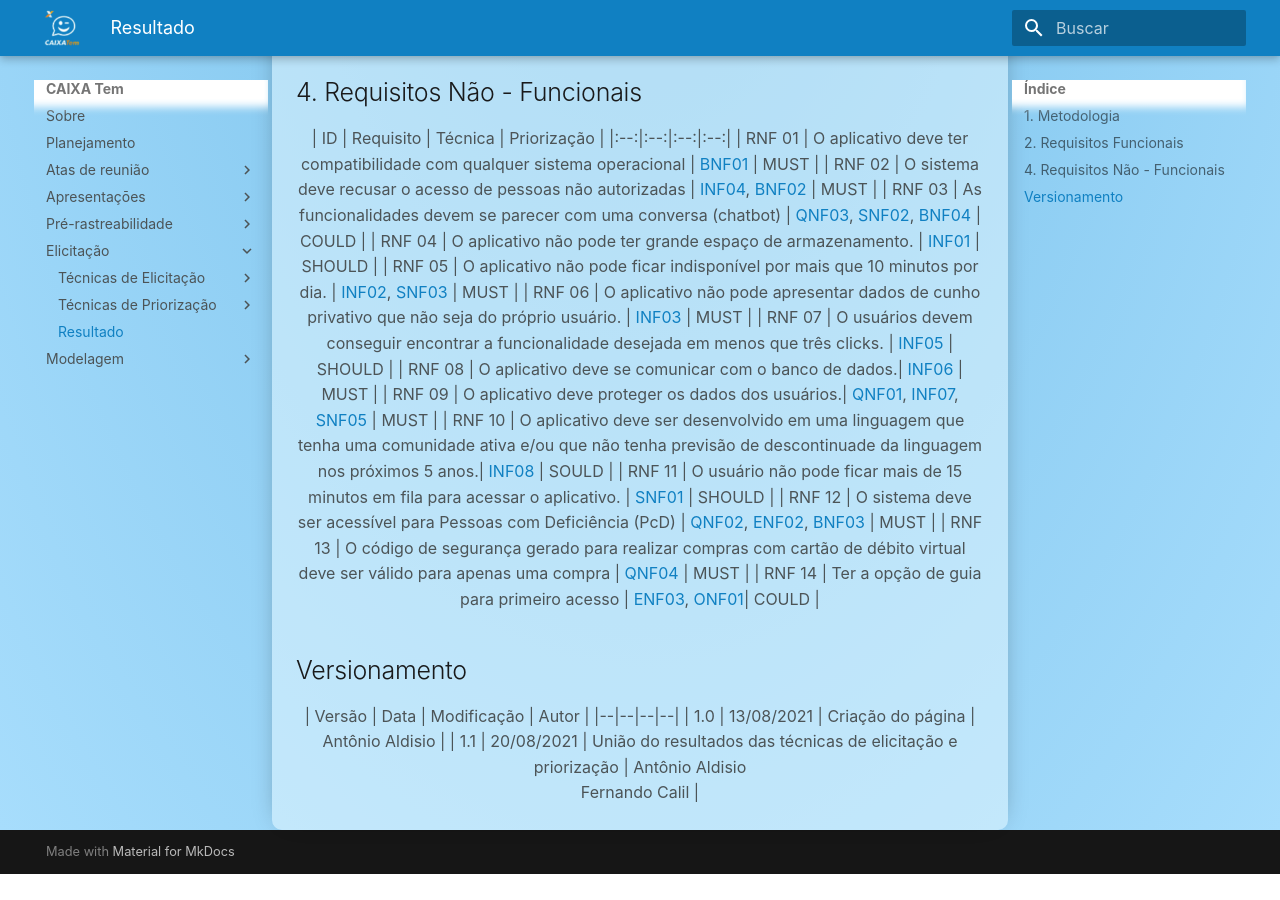
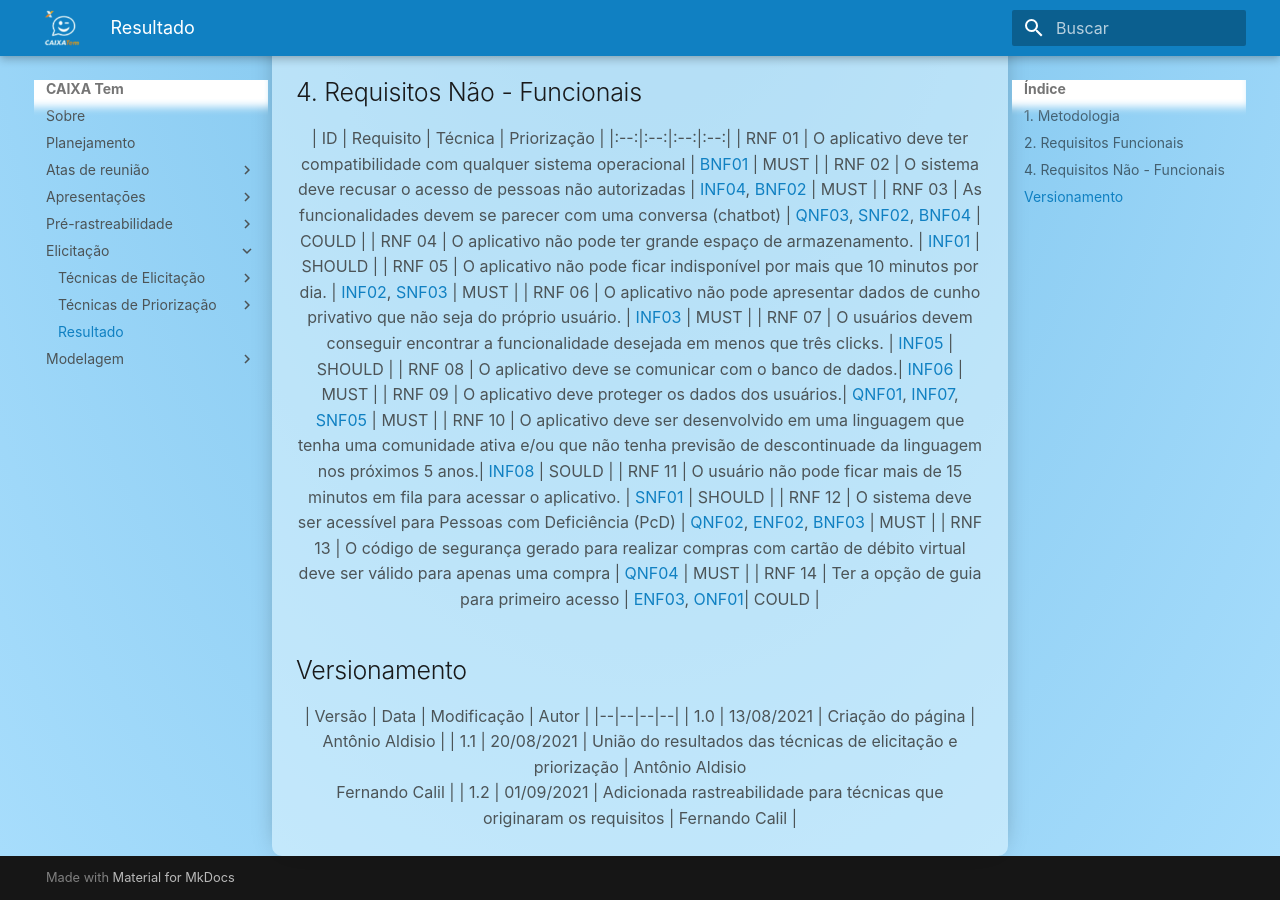
Before and after one commit to AntonioAldisio/2021.1-Caixa_Tem, an MkDocs documentation site: the page built from docs/Elicitacao/Resultado.md, in a window 1280 px wide and 900 px high, scrolled down 1568 px. Built offline with MkDocs 1.6.1 and Material for MkDocs 9.7.7, drawn with Linux system fonts in a browser that asks for light colours; some web fonts are replaced; before the commit the page ends 2442 px from its top, so only the background shows below that; some of the changed lines change nothing that is shown.

Commit message:
Corrigido erro de caminho da rastreabilidade

```diff
--- a/docs/Elicitacao/Resultado.md
+++ b/docs/Elicitacao/Resultado.md
@@ -16,47 +16,47 @@
 7. Analise de Documentos
 
 
-<p style="text-indent: 40px; align="justify"> Após discussão com o grupo, decidimos utilizar a técnica de priorização MoSCoW, pois a técnica é mais apropriada para o contexto do aplicativo.<a href="/Elicitacao/Priorizacao/moscow/">[1]</a></p>
+<p style="text-indent: 40px; align="justify"> Após discussão com o grupo, decidimos utilizar a técnica de priorização MoSCoW, pois a técnica é mais apropriada para o contexto do aplicativo.<a href="../Priorizacao/moscow/">[1]</a></p>
 
 ## 2. Requisitos Funcionais
 
 <center>
 
-| ID | Requisito | Técnica | <a href="/Elicitacao/Priorizacao/moscow/">Priorização</a> |
+| ID | Requisito | Técnica | <a href="../Priorizacao/moscow/">Priorização</a> |
 |:--:|:--:|:--:|:--:|
-| RF 01 | O usuário deve ser capaz de realizar cadastro | <a href="/Elicitacao/Tecnicas/brainstorm#BrainstormingFuncional">BF01</a>, <a href="/Elicitacao/Tecnicas/observacao#ObservaçãoFuncional">OF1</a>, <a href="/Elicitacao/Tecnicas/storytelling#StorytellingFuncional">SF01</a> | MUST |
-| RF 02 | O usuário deve ser capaz de realizar login | <a href="/Elicitacao/Tecnicas/inpeccao#IntrospecçãoFuncional">IF01</a>, <a href="/Elicitacao/Tecnicas/storytelling#StorytellingFuncional">SF02</a>, <a href="/Elicitacao/Tecnicas/brainstorm#BrainstormingFuncional">BF02</a>, <a href="/Elicitacao/Tecnicas/observacao#ObservaçãoFuncional">OF02</a> | MUST |
-| RF 03 | O usuário pode realizar pagamentos | <a href="/Elicitacao/Tecnicas/storytelling#StorytellingFuncional">SF08</a>, <a href="/Elicitacao/Tecnicas/brainstorm#BrainstormingFuncional">BF03</a> | SHOULD |
-| RF 04 | O usuário pode realizar pagamentos via boletos | <a href="/Elicitacao/Tecnicas/questionario#QuestionarioFuncional">QF06</a>, <a href="/Elicitacao/Tecnicas/entrevista#EntrevistaFuncional">EF06</a>, <a href="/Elicitacao/Tecnicas/inpeccao#IntrospecçãoFuncional">IF04</a> | SHOULD |
-| RF 05 | O usuário pode realizar pagamentos via PIX | <a href="/Elicitacao/Tecnicas/inpeccao#IntrospecçãoFuncional">IF05</a>, <a href="/Elicitacao/Tecnicas/observacao#ObservaçãoFuncional">OF09</a> | COULD |
-| RF 06 | O usuário tem que ser capaz de pagar praticamente qualquer tipo de conta nas Unidades Lotéricas| <a href="/Elicitacao/Tecnicas/inpeccao#IntrospecçãoFuncional">IF16</a> | SHOULD |
-| RF 07 | O usuário pode consultar saldo | <a href="/Elicitacao/Tecnicas/questionario#QuestionarioFuncional">QF02</a>, <a href="/Elicitacao/Tecnicas/entrevista#EntrevistaFuncional">EF05</a>, <a href="/Elicitacao/Tecnicas/inpeccao#IntrospecçãoFuncional">IF03</a>, <a href="/Elicitacao/Tecnicas/storytelling#StorytellingFuncional">SF06</a>, <a href="/Elicitacao/Tecnicas/brainstorm#BrainstormingFuncional">BF04</a>, <a href="/Elicitacao/Tecnicas/observacao#ObservaçãoFuncional">OF03</a>  | MUST |
-| RF 08 | O usuário pode consultar o extrato | <a href="/Elicitacao/Tecnicas/questionario#QuestionarioFuncional">QF03</a>, <a href="/Elicitacao/Tecnicas/inpeccao#IntrospecçãoFuncional">IF02</a>, <a href="/Elicitacao/Tecnicas/storytelling#StorytellingFuncional">SF07</a>, <a href="/Elicitacao/Tecnicas/brainstorm#BrainstormingFuncional">BF05</a>, <a href="/Elicitacao/Tecnicas/observacao#ObservaçãoFuncional">OF04</a>  | MUST |
-| RF 09 | O sistema deve gerar cartão de débito virtual | <a href="/Elicitacao/Tecnicas/questionario#QuestionarioFuncional">QF08</a>, <a href="/Elicitacao/Tecnicas/entrevista#EntrevistaFuncional">EF08</a>, <a href="/Elicitacao/Tecnicas/inpeccao#IntrospecçãoFuncional">IF19</a>, <a href="/Elicitacao/Tecnicas/brainstorm#BrainstormingFuncional">BF06</a> | SHOULD |
-| RF 10 | O usuário poderá sacar dinheiro em qualquer caixa eletrônico da caixa.| <a href="/Elicitacao/Tecnicas/entrevista#EntrevistaFuncional">EF03</a>, <a href="/Elicitacao/Tecnicas/storytelling#StorytellingFuncional">SF09</a>, <a href="/Elicitacao/Tecnicas/observacao#ObservaçãoFuncional">OF07</a>  | WOULD |
-| RF 11 | O sistema deve gerar código para saque | <a href="/Elicitacao/Tecnicas/questionario#QuestionarioFuncional">QF05</a>, <a href="/Elicitacao/Tecnicas/inpeccao#IntrospecçãoFuncional">IF08</a>, <a href="/Elicitacao/Tecnicas/brainstorm#BrainstormingFuncional">BF07</a> | COULD |
-| RF 12 | O usuário deve ser capaz de comprar na maquininha com QR code | <a href="/Elicitacao/Tecnicas/questionario#QuestionarioFuncional">QF07</a>, <a href="/Elicitacao/Tecnicas/entrevista#EntrevistaFuncional">EF07</a>, <a href="/Elicitacao/Tecnicas/inpeccao#IntrospecçãoFuncional">IF09</a>, <a href="/Elicitacao/Tecnicas/brainstorm#BrainstormingFuncional">BF08</a> | WOULD |
-| RF 13 | O usuário pode consultar informe de rendimentos | <a href="/Elicitacao/Tecnicas/brainstorm#BrainstormingFuncional">BF09</a> | WOULD |
-| RF 14 | O usuário pode realizar transferências | <a href="/Elicitacao/Tecnicas/questionario#QuestionarioFuncional">QF01</a>, <a href="/Elicitacao/Tecnicas/entrevista#EntrevistaFuncional">EF04</a>, <a href="/Elicitacao/Tecnicas/brainstorm#BrainstormingFuncional">BF10</a>, <a href="/Elicitacao/Tecnicas/observacao#ObservaçãoFuncional">OF05</a>, <a href="/Elicitacao/Tecnicas/observacao#ObservaçãoFuncional">OF08</a>   | MUST |
-| RF 15 | O usuário tem que ser capaz de realizar transferência via TED/DOC  | <a href="/Elicitacao/Tecnicas/inpeccao#IntrospecçãoFuncional">IF06</a> | MUST |
-| RF 16 | O usuário tem que ser capaz de realizar transferência via pix  | <a href="/Elicitacao/Tecnicas/inpeccao#IntrospecçãoFuncional">IF07</a> | MUST |
-| RF 17 | O usuário pode consultar comprovantes | <a href="/Elicitacao/Tecnicas/inpeccao#IntrospecçãoFuncional">IF20</a>, <a href="/Elicitacao/Tecnicas/brainstorm#BrainstormingFuncional">BF11</a> | MUST |
-| RF 18 | O usuário pode receber o seguro desemprego pelo app | <a href="/Elicitacao/Tecnicas/brainstorm#BrainstormingFuncional">BF12</a> | SHOULD |
-| RF 19 | O usuário tem que ser capaz de validar o dispositivo | <a href="/Elicitacao/Tecnicas/inpeccao#IntrospecçãoFuncional">IF11</a> | COULD |
-| RF 20 | O usuário tem que ser capaz de consultar Auxílio Emergencial| <a href="/Elicitacao/Tecnicas/inpeccao#IntrospecçãoFuncional">IF12</a> | MUST |
-| RF 21 | O usuário tem que ser capaz de consultar BEm | <a href="/Elicitacao/Tecnicas/inpeccao#IntrospecçãoFuncional">IF13</a> | COULD |
-| RF 22 | O usuário tem que ser capaz de consultar FGTS Emergencial | <a href="/Elicitacao/Tecnicas/inpeccao#IntrospecçãoFuncional">IF14</a> | COULD |
-| RF 23 | O usuário tem que ser capaz de consultar Bolsa Família| <a href="/Elicitacao/Tecnicas/inpeccao#IntrospecçãoFuncional">IF15</a> | COULD |
-| RF 24 | O usuário pode realizar recarga de celular | <a href="/Elicitacao/Tecnicas/inpeccao#IntrospecçãoFuncional">IF17</a>, <a href="/Elicitacao/Tecnicas/brainstorm#BrainstormingFuncional">BF13</a> | WOULD |
-| RF 25 | O usuário pode fazer recarga de transporte | <a href="/Elicitacao/Tecnicas/inpeccao#IntrospecçãoFuncional">IF23</a>, <a href="/Elicitacao/Tecnicas/brainstorm#BrainstormingFuncional">BF14</a> | WOULD |
-| RF 26 | O usuário tem que ser capaz de fazer recarga no aplicativo | <a href="/Elicitacao/Tecnicas/inpeccao#IntrospecçãoFuncional">IF22</a> | WOULD |
-| RF 27 | O usuário tem que ser capaz de acessar as informaçōes do NIS | <a href="/Elicitacao/Tecnicas/inpeccao#IntrospecçãoFuncional">IF21</a> | COULD |
-| RF 28 | O usuário tem que ser capaz de movimentar sua conta poupança social digital na CAIXA | <a href="/Elicitacao/Tecnicas/inpeccao#IntrospecçãoFuncional">IF18</a> | COULD |
-| RF 30 | O usuário poderá checar se está elegível a receber auxílio emergencial. | <a href="/Elicitacao/Tecnicas/storytelling#StorytellingFuncional">SF03</a>, <a href="/Elicitacao/Tecnicas/storytelling#StorytellingFuncional">SF10</a> | MUST |
-| RF 31 | O usuário pode checar o estado do seu auxílio emergencial. | <a href="/Elicitacao/Tecnicas/entrevista#EntrevistaFuncional">EF02</a>, <a href="/Elicitacao/Tecnicas/storytelling#StorytellingFuncional">SF04</a>, <a href="/Elicitacao/Tecnicas/observacao#ObservaçãoFuncional">OF06</a>  | MUST |
-| RF 32 | O usuário deverá ter acesso ao calendário que marca o dia que o seu auxílio será disponibilizado. | <a href="/Elicitacao/Tecnicas/storytelling#StorytellingFuncional">SF05</a> | MUST |
-| RF 33 | O usuário terá opção de contratar seguro apoio família. | <a href="/Elicitacao/Tecnicas/storytelling#StorytellingFuncional">SF11</a> | COULD |
-| RF 34 | O usuário terá opção de Selecionar funções favoritas. | <a href="/Elicitacao/Tecnicas/entrevista#EntrevistaFuncional">EF01</a> | WOULD |
+| RF 01 | O usuário deve ser capaz de realizar cadastro | <a href="../Tecnicas/brainstorm#BrainstormingFuncional">BF01</a>, <a href="../Tecnicas/observacao#ObservaçãoFuncional">OF1</a>, <a href="../Tecnicas/storytelling#StorytellingFuncional">SF01</a> | MUST |
+| RF 02 | O usuário deve ser capaz de realizar login | <a href="../Tecnicas/inpeccao#IntrospecçãoFuncional">IF01</a>, <a href="../Tecnicas/storytelling#StorytellingFuncional">SF02</a>, <a href="../Tecnicas/brainstorm#BrainstormingFuncional">BF02</a>, <a href="../Tecnicas/observacao#ObservaçãoFuncional">OF02</a> | MUST |
+| RF 03 | O usuário pode realizar pagamentos | <a href="../Tecnicas/storytelling#StorytellingFuncional">SF08</a>, <a href="../Tecnicas/brainstorm#BrainstormingFuncional">BF03</a> | SHOULD |
+| RF 04 | O usuário pode realizar pagamentos via boletos | <a href="../Tecnicas/questionario#QuestionarioFuncional">QF06</a>, <a href="../Tecnicas/entrevista#EntrevistaFuncional">EF06</a>, <a href="../Tecnicas/inpeccao#IntrospecçãoFuncional">IF04</a> | SHOULD |
+| RF 05 | O usuário pode realizar pagamentos via PIX | <a href="../Tecnicas/inpeccao#IntrospecçãoFuncional">IF05</a>, <a href="../Tecnicas/observacao#ObservaçãoFuncional">OF09</a> | COULD |
+| RF 06 | O usuário tem que ser capaz de pagar praticamente qualquer tipo de conta nas Unidades Lotéricas| <a href="../Tecnicas/inpeccao#IntrospecçãoFuncional">IF16</a> | SHOULD |
+| RF 07 | O usuário pode consultar saldo | <a href="../Tecnicas/questionario#QuestionarioFuncional">QF02</a>, <a href="../Tecnicas/entrevista#EntrevistaFuncional">EF05</a>, <a href="../Tecnicas/inpeccao#IntrospecçãoFuncional">IF03</a>, <a href="../Tecnicas/storytelling#StorytellingFuncional">SF06</a>, <a href="../Tecnicas/brainstorm#BrainstormingFuncional">BF04</a>, <a href="../Tecnicas/observacao#ObservaçãoFuncional">OF03</a>  | MUST |
+| RF 08 | O usuário pode consultar o extrato | <a href="../Tecnicas/questionario#QuestionarioFuncional">QF03</a>, <a href="../Tecnicas/inpeccao#IntrospecçãoFuncional">IF02</a>, <a href="../Tecnicas/storytelling#StorytellingFuncional">SF07</a>, <a href="../Tecnicas/brainstorm#BrainstormingFuncional">BF05</a>, <a href="../Tecnicas/observacao#ObservaçãoFuncional">OF04</a>  | MUST |
+| RF 09 | O sistema deve gerar cartão de débito virtual | <a href="../Tecnicas/questionario#QuestionarioFuncional">QF08</a>, <a href="../Tecnicas/entrevista#EntrevistaFuncional">EF08</a>, <a href="../Tecnicas/inpeccao#IntrospecçãoFuncional">IF19</a>, <a href="../Tecnicas/brainstorm#BrainstormingFuncional">BF06</a> | SHOULD |
+| RF 10 | O usuário poderá sacar dinheiro em qualquer caixa eletrônico da caixa.| <a href="../Tecnicas/entrevista#EntrevistaFuncional">EF03</a>, <a href="../Tecnicas/storytelling#StorytellingFuncional">SF09</a>, <a href="../Tecnicas/observacao#ObservaçãoFuncional">OF07</a>  | WOULD |
+| RF 11 | O sistema deve gerar código para saque | <a href="../Tecnicas/questionario#QuestionarioFuncional">QF05</a>, <a href="../Tecnicas/inpeccao#IntrospecçãoFuncional">IF08</a>, <a href="../Tecnicas/brainstorm#BrainstormingFuncional">BF07</a> | COULD |
+| RF 12 | O usuário deve ser capaz de comprar na maquininha com QR code | <a href="../Tecnicas/questionario#QuestionarioFuncional">QF07</a>, <a href="../Tecnicas/entrevista#EntrevistaFuncional">EF07</a>, <a href="../Tecnicas/inpeccao#IntrospecçãoFuncional">IF09</a>, <a href="../Tecnicas/brainstorm#BrainstormingFuncional">BF08</a> | WOULD |
+| RF 13 | O usuário pode consultar informe de rendimentos | <a href="../Tecnicas/brainstorm#BrainstormingFuncional">BF09</a> | WOULD |
+| RF 14 | O usuário pode realizar transferências | <a href="../Tecnicas/questionario#QuestionarioFuncional">QF01</a>, <a href="../Tecnicas/entrevista#EntrevistaFuncional">EF04</a>, <a href="../Tecnicas/brainstorm#BrainstormingFuncional">BF10</a>, <a href="../Tecnicas/observacao#ObservaçãoFuncional">OF05</a>, <a href="../Tecnicas/observacao#ObservaçãoFuncional">OF08</a>   | MUST |
+| RF 15 | O usuário tem que ser capaz de realizar transferência via TED/DOC  | <a href="../Tecnicas/inpeccao#IntrospecçãoFuncional">IF06</a> | MUST |
+| RF 16 | O usuário tem que ser capaz de realizar transferência via pix  | <a href="../Tecnicas/inpeccao#IntrospecçãoFuncional">IF07</a> | MUST |
+| RF 17 | O usuário pode consultar comprovantes | <a href="../Tecnicas/inpeccao#IntrospecçãoFuncional">IF20</a>, <a href="../Tecnicas/brainstorm#BrainstormingFuncional">BF11</a> | MUST |
+| RF 18 | O usuário pode receber o seguro desemprego pelo app | <a href="../Tecnicas/brainstorm#BrainstormingFuncional">BF12</a> | SHOULD |
+| RF 19 | O usuário tem que ser capaz de validar o dispositivo | <a href="../Tecnicas/inpeccao#IntrospecçãoFuncional">IF11</a> | COULD |
+| RF 20 | O usuário tem que ser capaz de consultar Auxílio Emergencial| <a href="../Tecnicas/inpeccao#IntrospecçãoFuncional">IF12</a> | MUST |
+| RF 21 | O usuário tem que ser capaz de consultar BEm | <a href="../Tecnicas/inpeccao#IntrospecçãoFuncional">IF13</a> | COULD |
+| RF 22 | O usuário tem que ser capaz de consultar FGTS Emergencial | <a href="../Tecnicas/inpeccao#IntrospecçãoFuncional">IF14</a> | COULD |
+| RF 23 | O usuário tem que ser capaz de consultar Bolsa Família| <a href="../Tecnicas/inpeccao#IntrospecçãoFuncional">IF15</a> | COULD |
+| RF 24 | O usuário pode realizar recarga de celular | <a href="../Tecnicas/inpeccao#IntrospecçãoFuncional">IF17</a>, <a href="../Tecnicas/brainstorm#BrainstormingFuncional">BF13</a> | WOULD |
+| RF 25 | O usuário pode fazer recarga de transporte | <a href="../Tecnicas/inpeccao#IntrospecçãoFuncional">IF23</a>, <a href="../Tecnicas/brainstorm#BrainstormingFuncional">BF14</a> | WOULD |
+| RF 26 | O usuário tem que ser capaz de fazer recarga no aplicativo | <a href="../Tecnicas/inpeccao#IntrospecçãoFuncional">IF22</a> | WOULD |
+| RF 27 | O usuário tem que ser capaz de acessar as informaçōes do NIS | <a href="../Tecnicas/inpeccao#IntrospecçãoFuncional">IF21</a> | COULD |
+| RF 28 | O usuário tem que ser capaz de movimentar sua conta poupança social digital na CAIXA | <a href="../Tecnicas/inpeccao#IntrospecçãoFuncional">IF18</a> | COULD |
+| RF 30 | O usuário poderá checar se está elegível a receber auxílio emergencial. | <a href="../Tecnicas/storytelling#StorytellingFuncional">SF03</a>, <a href="../Tecnicas/storytelling#StorytellingFuncional">SF10</a> | MUST |
+| RF 31 | O usuário pode checar o estado do seu auxílio emergencial. | <a href="../Tecnicas/entrevista#EntrevistaFuncional">EF02</a>, <a href="../Tecnicas/storytelling#StorytellingFuncional">SF04</a>, <a href="../Tecnicas/observacao#ObservaçãoFuncional">OF06</a>  | MUST |
+| RF 32 | O usuário deverá ter acesso ao calendário que marca o dia que o seu auxílio será disponibilizado. | <a href="../Tecnicas/storytelling#StorytellingFuncional">SF05</a> | MUST |
+| RF 33 | O usuário terá opção de contratar seguro apoio família. | <a href="../Tecnicas/storytelling#StorytellingFuncional">SF11</a> | COULD |
+| RF 34 | O usuário terá opção de Selecionar funções favoritas. | <a href="../Tecnicas/entrevista#EntrevistaFuncional">EF01</a> | WOULD |
 
 </center>
 
@@ -67,20 +67,20 @@
 
 | ID | Requisito |  Técnica | Priorização |
 |:--:|:--:|:--:|:--:|
-| RNF 01 | O aplicativo deve ter compatibilidade com qualquer sistema operacional | <a href="/Elicitacao/Tecnicas/brainstorm#BrainstormingNFuncional">BNF01</a> | MUST |
-| RNF 02 | O sistema deve recusar o acesso de pessoas não autorizadas | <a href="/Elicitacao/Tecnicas/inpeccao#IntrospecçãoNFuncional">INF04</a>, <a href="/Elicitacao/Tecnicas/brainstorm#BrainstormingNFuncional">BNF02</a>  | MUST |
-| RNF 03 | As funcionalidades devem se parecer com uma conversa (chatbot) | <a href="/Elicitacao/Tecnicas/questionario#QuestionarioNFuncional">QNF03</a>, <a href="/Elicitacao/Tecnicas/storytelling#StorytellingNFuncional">SNF02</a>, <a href="/Elicitacao/Tecnicas/brainstorm#BrainstormingNFuncional">BNF04</a>  | COULD |
-| RNF 04 | O aplicativo não pode ter grande espaço de armazenamento. | <a href="/Elicitacao/Tecnicas/inpeccao#IntrospecçãoNFuncional">INF01</a> | SHOULD |
-| RNF 05 | O aplicativo não pode ficar indisponível por mais que 10 minutos por dia. | <a href="/Elicitacao/Tecnicas/inpeccao#IntrospecçãoNFuncional">INF02</a>, <a href="/Elicitacao/Tecnicas/storytelling#StorytellingNFuncional">SNF03</a>   | MUST |
-| RNF 06 | O aplicativo não pode apresentar dados de cunho privativo que não seja do próprio usuário. | <a href="/Elicitacao/Tecnicas/inpeccao#IntrospecçãoNFuncional">INF03</a>  | MUST |
-| RNF 07 | O usuários devem conseguir encontrar a funcionalidade desejada em menos que três clicks. | <a href="/Elicitacao/Tecnicas/inpeccao#IntrospecçãoNFuncional">INF05</a>  | SHOULD |
-| RNF 08 | O aplicativo deve se comunicar com o banco de dados.| <a href="/Elicitacao/Tecnicas/inpeccao#IntrospecçãoNFuncional">INF06</a>  | MUST |
-| RNF 09 | O aplicativo deve proteger os dados dos usuários.| <a href="/Elicitacao/Tecnicas/questionario#QuestionarioNFuncional">QNF01</a>, <a href="/Elicitacao/Tecnicas/inpeccao#IntrospecçãoNFuncional">INF07</a>, <a href="/Elicitacao/Tecnicas/storytelling#StorytellingNFuncional">SNF05</a>  | MUST |
-| RNF 10 | O aplicativo deve ser desenvolvido em uma linguagem que tenha uma comunidade ativa e/ou que não tenha previsão de descontinuade da linguagem nos próximos 5 anos.| <a href="/Elicitacao/Tecnicas/inpeccao#IntrospecçãoNFuncional">INF08</a>  | SOULD |
-| RNF 11 | O usuário não pode ficar mais de 15 minutos em fila para acessar o aplicativo. | <a href="/Elicitacao/Tecnicas/storytelling#StorytellingNFuncional">SNF01</a> | SHOULD |
-| RNF 12 | O sistema deve ser acessível para Pessoas com Deficiência (PcD) | <a href="/Elicitacao/Tecnicas/questionario#QuestionarioNFuncional">QNF02</a>, <a href="/Elicitacao/Tecnicas/entrevista#EntrevistaNFuncional">ENF02</a>, <a href="/Elicitacao/Tecnicas/brainstorm#BrainstormingNFuncional">BNF03</a> | MUST |
-| RNF 13 | 	O código de segurança gerado para realizar compras com cartão de débito virtual deve ser válido para apenas uma compra | <a href="/Elicitacao/Tecnicas/questionario#QuestionarioNFuncional">QNF04</a> | MUST |
-| RNF 14 | 	Ter a opção de guia para primeiro acesso | <a href="/Elicitacao/Tecnicas/entrevista#EntrevistaNFuncional">ENF03</a>, <a href="/Elicitacao/Tecnicas/observacao#ObservaçãoNFuncional">ONF01</a>| COULD |
+| RNF 01 | O aplicativo deve ter compatibilidade com qualquer sistema operacional | <a href="../Tecnicas/brainstorm#BrainstormingNFuncional">BNF01</a> | MUST |
+| RNF 02 | O sistema deve recusar o acesso de pessoas não autorizadas | <a href="../Tecnicas/inpeccao#IntrospecçãoNFuncional">INF04</a>, <a href="../Tecnicas/brainstorm#BrainstormingNFuncional">BNF02</a>  | MUST |
+| RNF 03 | As funcionalidades devem se parecer com uma conversa (chatbot) | <a href="../Tecnicas/questionario#QuestionarioNFuncional">QNF03</a>, <a href="../Tecnicas/storytelling#StorytellingNFuncional">SNF02</a>, <a href="../Tecnicas/brainstorm#BrainstormingNFuncional">BNF04</a>  | COULD |
+| RNF 04 | O aplicativo não pode ter grande espaço de armazenamento. | <a href="../Tecnicas/inpeccao#IntrospecçãoNFuncional">INF01</a> | SHOULD |
+| RNF 05 | O aplicativo não pode ficar indisponível por mais que 10 minutos por dia. | <a href="../Tecnicas/inpeccao#IntrospecçãoNFuncional">INF02</a>, <a href="../Tecnicas/storytelling#StorytellingNFuncional">SNF03</a>   | MUST |
+| RNF 06 | O aplicativo não pode apresentar dados de cunho privativo que não seja do próprio usuário. | <a href="../Tecnicas/inpeccao#IntrospecçãoNFuncional">INF03</a>  | MUST |
+| RNF 07 | O usuários devem conseguir encontrar a funcionalidade desejada em menos que três clicks. | <a href="../Tecnicas/inpeccao#IntrospecçãoNFuncional">INF05</a>  | SHOULD |
+| RNF 08 | O aplicativo deve se comunicar com o banco de dados.| <a href="../Tecnicas/inpeccao#IntrospecçãoNFuncional">INF06</a>  | MUST |
+| RNF 09 | O aplicativo deve proteger os dados dos usuários.| <a href="../Tecnicas/questionario#QuestionarioNFuncional">QNF01</a>, <a href="../Tecnicas/inpeccao#IntrospecçãoNFuncional">INF07</a>, <a href="../Tecnicas/storytelling#StorytellingNFuncional">SNF05</a>  | MUST |
+| RNF 10 | O aplicativo deve ser desenvolvido em uma linguagem que tenha uma comunidade ativa e/ou que não tenha previsão de descontinuade da linguagem nos próximos 5 anos.| <a href="../Tecnicas/inpeccao#IntrospecçãoNFuncional">INF08</a>  | SOULD |
+| RNF 11 | O usuário não pode ficar mais de 15 minutos em fila para acessar o aplicativo. | <a href="../Tecnicas/storytelling#StorytellingNFuncional">SNF01</a> | SHOULD |
+| RNF 12 | O sistema deve ser acessível para Pessoas com Deficiência (PcD) | <a href="../Tecnicas/questionario#QuestionarioNFuncional">QNF02</a>, <a href="../Tecnicas/entrevista#EntrevistaNFuncional">ENF02</a>, <a href="../Tecnicas/brainstorm#BrainstormingNFuncional">BNF03</a> | MUST |
+| RNF 13 | 	O código de segurança gerado para realizar compras com cartão de débito virtual deve ser válido para apenas uma compra | <a href="../Tecnicas/questionario#QuestionarioNFuncional">QNF04</a> | MUST |
+| RNF 14 | 	Ter a opção de guia para primeiro acesso | <a href="../Tecnicas/entrevista#EntrevistaNFuncional">ENF03</a>, <a href="../Tecnicas/observacao#ObservaçãoNFuncional">ONF01</a>| COULD |
 
 </center>
 
@@ -93,5 +93,6 @@
 |--|--|--|--|
 | 1.0 | 13/08/2021 | Criação do página | Antônio Aldisio |
 | 1.1 | 20/08/2021 | União do resultados das técnicas de elicitação e priorização | Antônio Aldisio<br>Fernando Calil |
+| 1.2 | 01/09/2021 | Adicionada rastreabilidade para técnicas que originaram os requisitos | Fernando Calil |
 
 </center>
```
